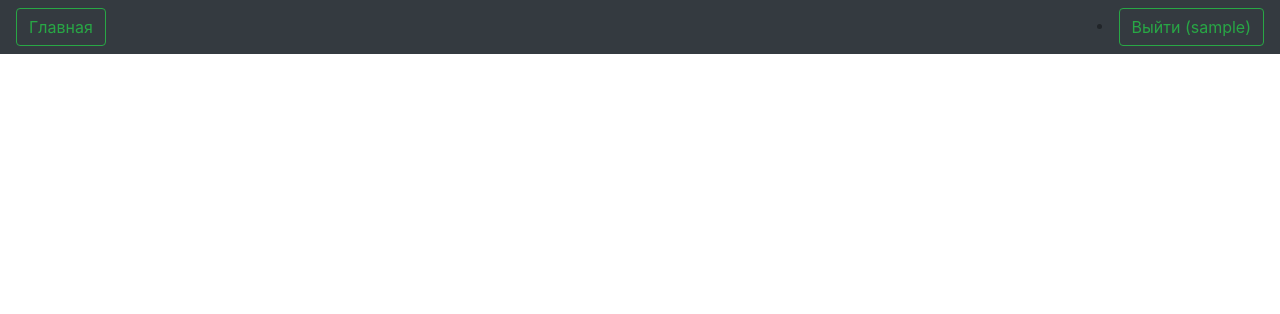
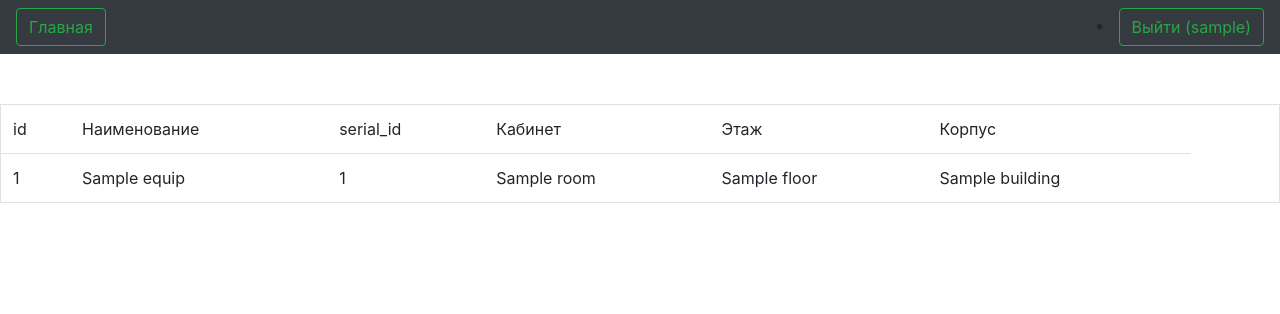
Before and after one commit to lxmp7p/WebManagement, a Django app: template templates/search/search.html in a window 1280 px wide. Shown: the top 314 px of the page. Run offline with Django 3.2, Linux system fonts and the light colour scheme; the template is opened without the code that fills it: most values are stand-ins (such as "Sample title", 1, 10 or a date in 2020); some libraries are stand-ins or nearby versions.

Commit message:
add search

```diff
--- a/homepage/static/css/homepage.css
+++ b/homepage/static/css/homepage.css
@@ -34,7 +34,8 @@
 
 .container {
     margin: 1% auto auto;
-    max-width: 100%;
+   max-width: 70%;
+
 }
 
 #mainsloi-sohr{
@@ -55,5 +56,8 @@
     max-width: 70%;
 }
 
+.mainbuilding {
+    width: 40%;
+}
 polygon{opacity:0.0;}
 polygon:hover{opacity:0.5;}
--- a/homepage/static/css/main.css
+++ b/homepage/static/css/main.css
@@ -446,3 +446,7 @@ iframe {
   transform: translateY(-50%);
   left: 0;
 }
+
+.html {
+  width: 1100px;
+}
--- a/homepage/views.py
+++ b/homepage/views.py
@@ -45,6 +45,7 @@ def index_page(request):
             return HttpResponseRedirect('/homepage/')
 
     equipment = Equipment.objects.all()
+    print(equipment)
     return render(request, 'homepage/index.html',
                   {'username': auth.get_user(request).username, 'image': img, 'equipment': equipment})
 
@@ -54,7 +55,7 @@ def articles(request):
 
 
 img = {
-    'mainbuilding': '<div id="sloi-1" style="display: block; background: rgba(0, 0, 0, 0) url('
+    'mainbuilding': '<div id="sloi-1"  style="display: block; background: rgba(0, 0, 0, 0) url('
                     '../static/img/map.png) '
                     'no-repeat scroll 0% 0% / 100%; padding-bottom: 120%" class="scaling-svg-container"><svg id="svgmainid-sloi-1" '
                     'xmlns:svg="http://www.w3.org/2000/svg" xmlns="http://www.w3.org/2000/svg" viewBox="0 0 500 600" preserveAspectRatio="xMidYMid meet" fixpropchecked="true" class="scaling-svg"><a '
--- a/templates/search/search.html
+++ b/templates/search/search.html
@@ -8,7 +8,7 @@
     <!-- Bootstrap CSS -->
     <link rel="stylesheet" href="{% static 'css/bootstrap.min.css' %}">
     {% block title %}
-        <title>Hello, homepage!</title>
+        <title>Search!</title>
     {% endblock %}
   </head>
   <body style="margin-bottom: 5%">
@@ -20,13 +20,76 @@
     <form class="form-inline my-2 my-lg-0" method="get">
 
         {% if username %}
-        <li><a class="btn btn-outline-success my-2 my-sm-0" href="../logout/" tabindex="-1" aria-disabled="true">Выйти ({{ username }})</a></li>
+        <li><a class="btn btn-outline-success my-2 my-sm-0" href="../../logout/" tabindex="-1" aria-disabled="true">Выйти ({{ username }})</a></li>
     </form>
   </div>
+
 </nav>
     {% block body %}
+  {% if iteam %}
+  <h1>dqwdqw</h1>
+  {% endif %}
+    {% if results %}
+ <table id="equip_table" class="table border" style="margin-top: 50px" >
+        <tr class=''>
+            <td>id</td>
+            <td>Наименование</td>
+            <td>serial_id</td>
+            <td>Кабинет</td>
+            <td>Этаж</td>
+            <td>Корпус</td>
+            <td></td>
+            <td></td>
+        </tr>
+   {% for equip in results %}
+<tr class='success'>
+                <form method="POST">
+                    {% csrf_token %}
+                    <td>
+                        {{ equip.id }}
+                        <input type="hidden" value="{{ equip.id }}" id="id" name="id">
+                    </td>
+                      <td>
+                        <div id="edit_repl">
+                            {{ equip.equip_name }}
+                        </div>
+                        <div id="edit_field" style="display: none">
+                            <input type="text" value="{{ equip.equip_name }}" id="equip_name" name="equip_name">
+                        </div>
+                          </td>
+                    <td>
+                        <div id="edit_repl">
+                            {{ equip.serial_id }}
+                        </div>
+                        <div id="edit_field" style="display: none">
+                            <input type="text" value="{{ equip.serial_id }}" id="serial_id" name="serial_id">
+                        </div>
+                    </td>
+                      <td>
+                        <div id="edit_repl">
+                            {{ equip.room }}
+                        </div>
+                        <div id="edit_field" style="display: none">
+                            <input type="text" value="{{ equip.room }}" id="room" name="room">
+                        </div>
+                    </td>
+                     <td>
+                        <div id="edit_repl">
+                            {{ equip.floor }}
+                        </div>
+                        <div id="edit_field" style="display: none">
+                            <input type="text" value="{{ equip.floor }}" id="floor" name="floor">
+                        </div>
+                    </td>
+                    <td>
+                        <div id="edit_repl">
+                            {{ equip.building }}
+                        </div>
+       {% endfor %}
+      </table>
+{% endif %}
+    {% endblock %}
 
-    {% endblock %}
     <!-- Optional JavaScript -->
     <!-- jQuery first, then Popper.js, then Bootstrap JS -->
     <script src="{% static 'js/jquery.slim.min.js' %}"></script>
```
Also changed, not shown: search/models.py (+8 -0 lines), search/views.py (+5 -2 lines), db.sqlite3.
